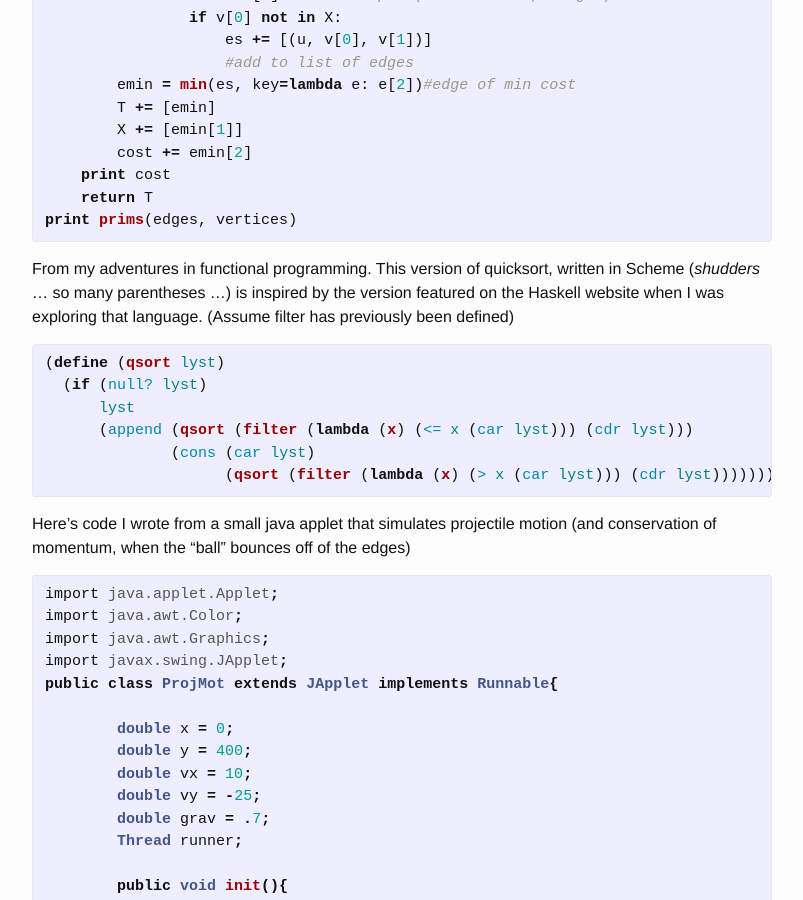
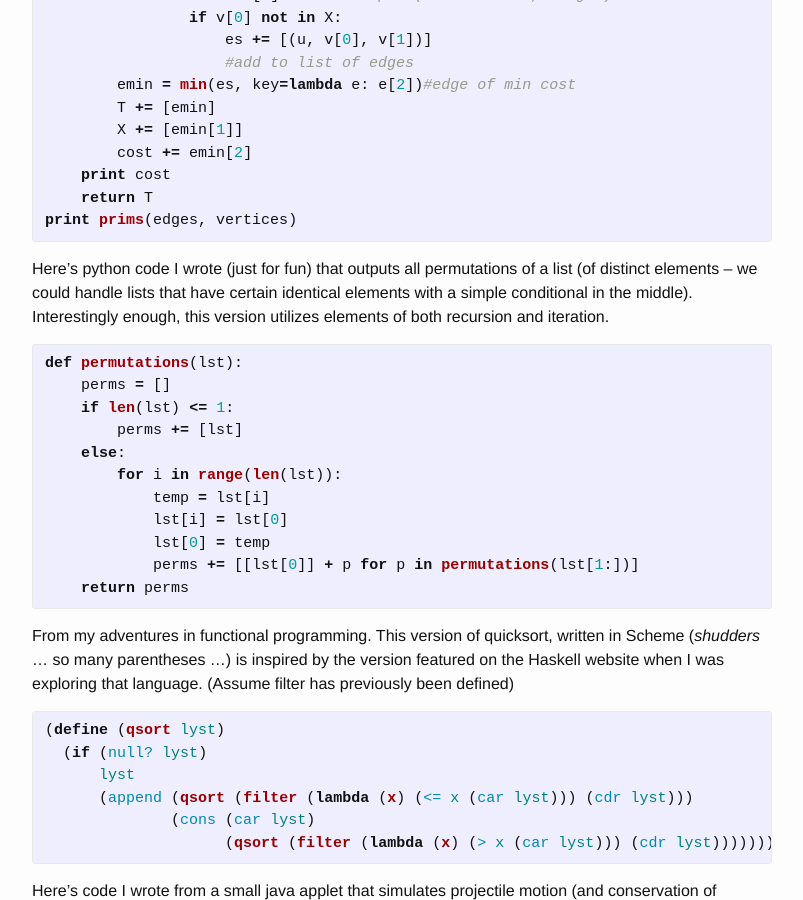
Before and after one commit to ajnam12/ajnam12.github.io, a Jekyll site: the page built from codesnippets.md, in a window 1280 px wide and 900 px high, scrolled down 3566 px. Shown: the whole window, without its empty margins (238-1041 px from the left). Built offline with Jekyll 4.4.1, drawn with Linux system fonts in a browser that asks for light colours.

Commit message:
Added to code snippets

```diff
--- a/codesnippets.md
+++ b/codesnippets.md
@@ -176,6 +176,26 @@ print prims(edges, vertices)
 
 {% endhighlight %}
 
+Here's python code I wrote (just for fun) that outputs all permutations of a list (of distinct elements
+-- we could handle lists that have certain identical elements with a simple conditional in the middle).
+Interestingly enough, this version utilizes elements of both recursion and iteration.
+
+{% highlight python %}
+
+def permutations(lst):
+    perms = []
+    if len(lst) <= 1:
+        perms += [lst]
+    else:
+        for i in range(len(lst)):
+            temp = lst[i]
+            lst[i] = lst[0]
+            lst[0] = temp
+            perms += [[lst[0]] + p for p in permutations(lst[1:])]
+    return perms
+
+{% endhighlight %}
+
 From my adventures in functional programming. This version of quicksort, written in Scheme (*shudders*
 ... so many parentheses ...) is inspired by the version featured
 on the Haskell website when I was exploring that language. (Assume filter has previously been defined)
```
Also changed, not shown: 2 other files.
